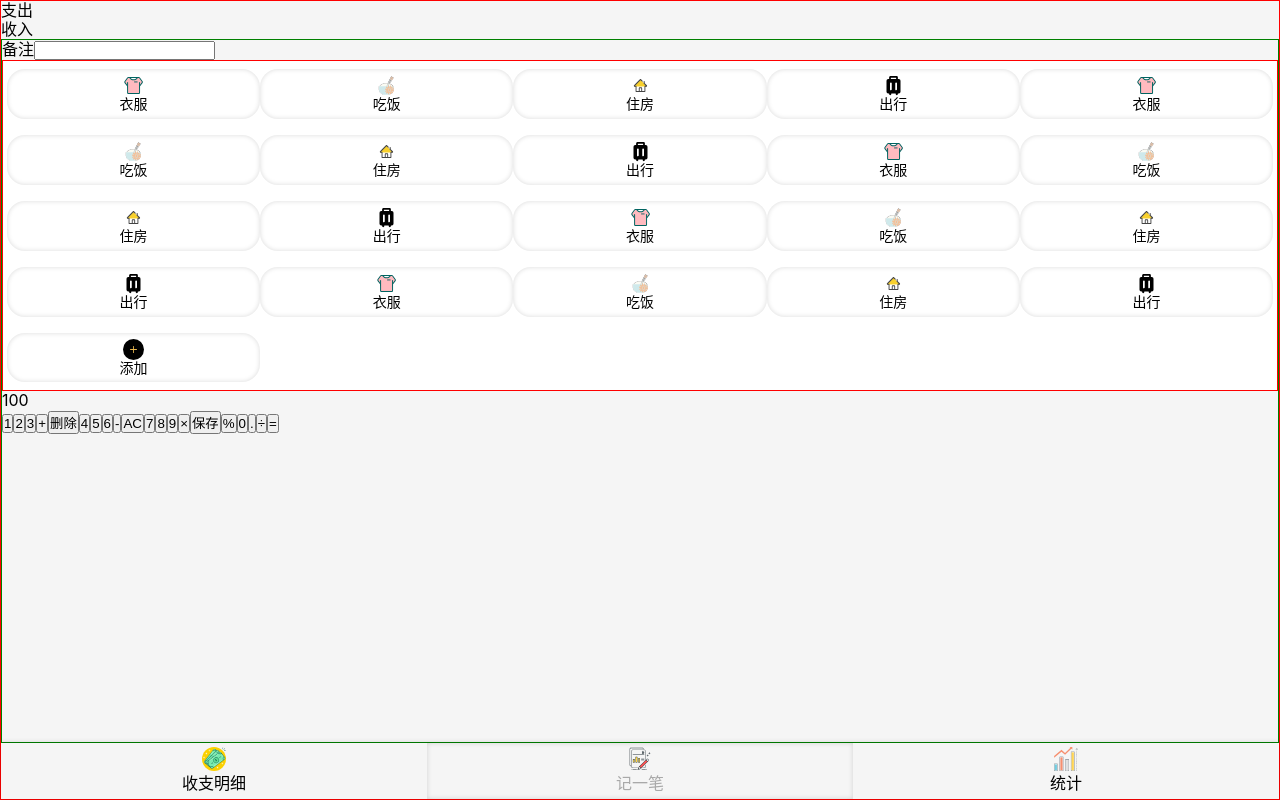
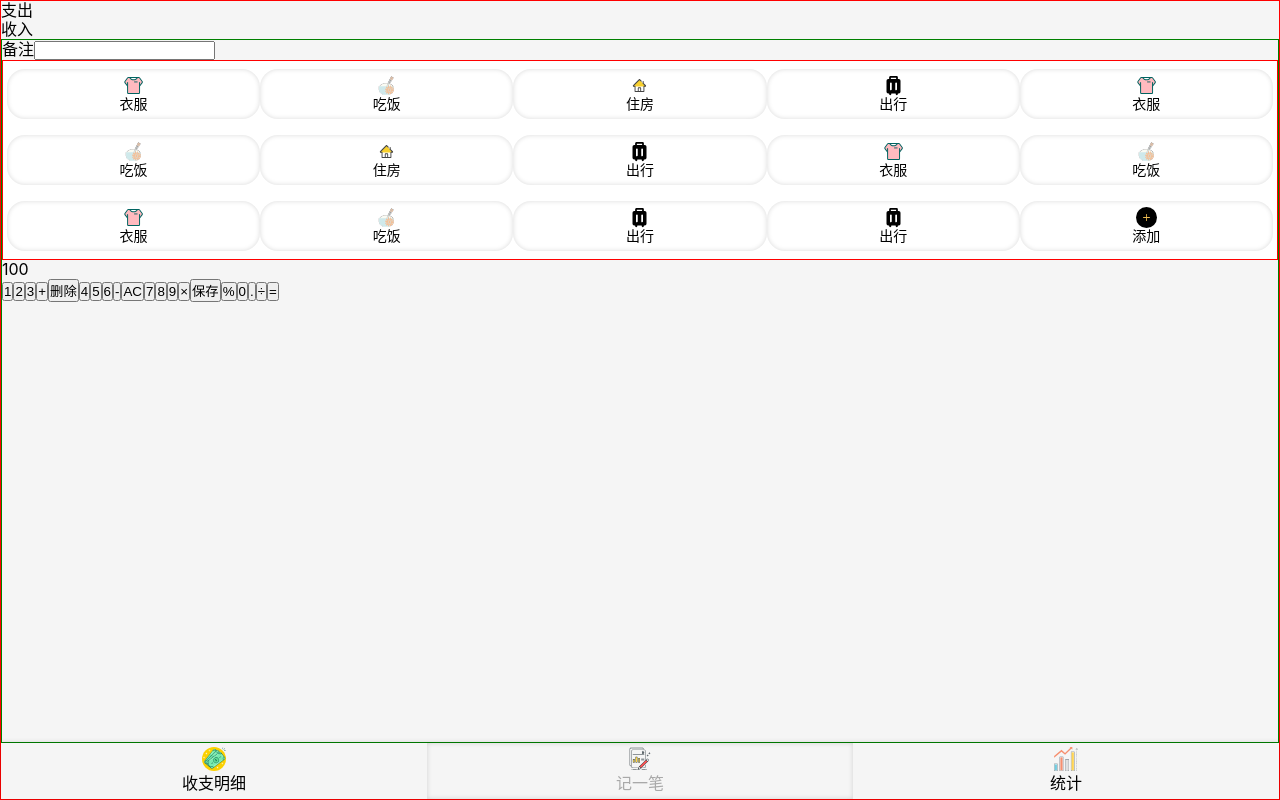
Before and after one commit to yichang8421/BitByBiter, a React app: page /#/money in a window 1280 px wide. Built offline with nearby package versions, Linux system fonts and the light colour scheme.

Commit message:
修改 tags 布局的 bug

```diff
--- a/src/views/Money.tsx
+++ b/src/views/Money.tsx
@@ -12,7 +12,6 @@ const TagsSelection = styled.section`
         padding:0 4px;
         display: flex;
         flex-wrap: wrap;
-        justify-content: space-between;
         >li{
             //background: #ff6200;
             box-shadow: inset 0 0 5px rgb(0 0 0 / 15%);
@@ -82,14 +81,6 @@ function Money() {
                         <span>吃饭</span>
                     </li>
                     <li>
-                        <Icon name={"dwell"}/>
-                        <span>住房</span>
-                    </li>
-                    <li>
-                        <Icon name={"travel"}/>
-                        <span>出行</span>
-                    </li>
-                    <li>
                         <Icon name={"cloth"}/>
                         <span>衣服</span>
                     </li>
@@ -98,24 +89,8 @@ function Money() {
                         <span>吃饭</span>
                     </li>
                     <li>
-                        <Icon name={"dwell"}/>
-                        <span>住房</span>
-                    </li>
-                    <li>
                         <Icon name={"travel"}/>
                         <span>出行</span>
-                    </li>
-                    <li>
-                        <Icon name={"cloth"}/>
-                        <span>衣服</span>
-                    </li>
-                    <li>
-                        <Icon name={"eat"}/>
-                        <span>吃饭</span>
-                    </li>
-                    <li>
-                        <Icon name={"dwell"}/>
-                        <span>住房</span>
                     </li>
                     <li>
                         <Icon name={"travel"}/>
```
